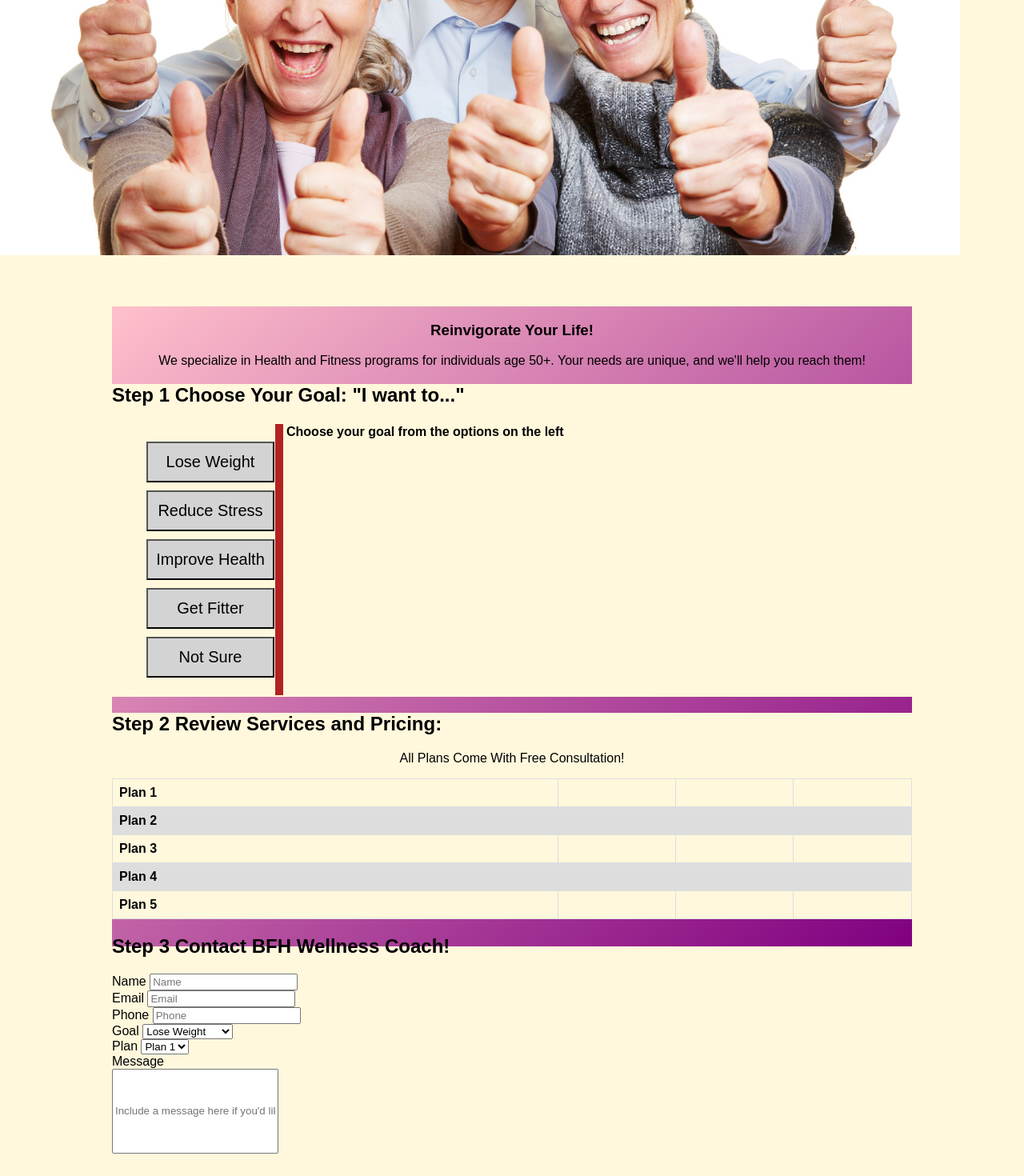
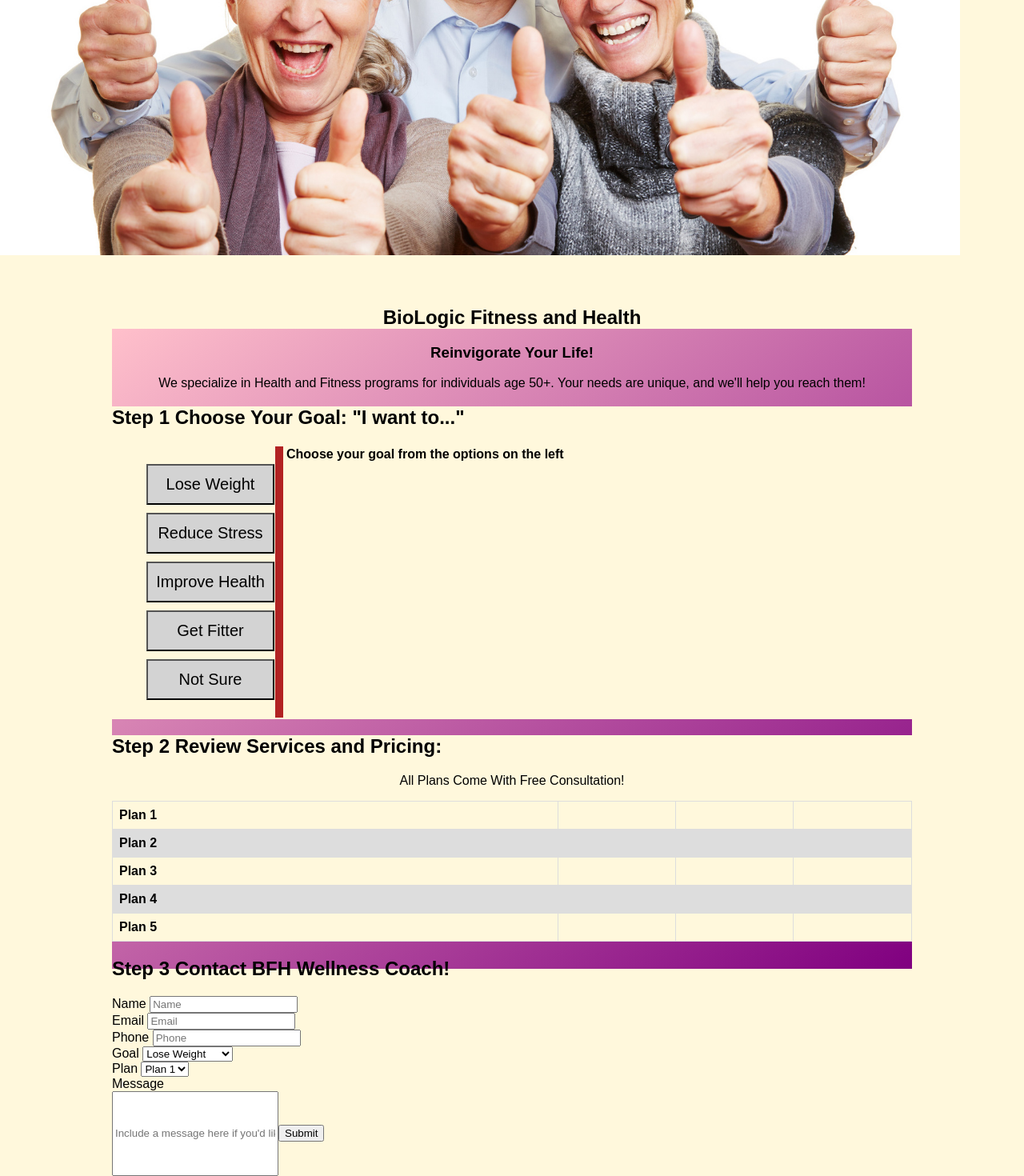
Before and after one commit to MyNameIsSpencer/fit_trainer, a React (Create React App) app in the folder client/: page / in a window 1280 px wide. Shown: the part 353-1823 px from the top of the page at 80% size. Before the commit the page ends 1795 px from the top, so only its background shows below. Built offline with nearby package versions, Linux system fonts and the light colour scheme; no server answers.

Commit message:
about to change

```diff
--- a/client/src/Home.js
+++ b/client/src/Home.js
@@ -35,7 +35,7 @@ class Home extends Component {
         <div className="top-pic">
           <img src={thumbsup} alt="thumbsup"/>
         </div>
-        {/*<h2 className="titler"> BioLogic Fitness and Health </h2>*/}
+        <h2 className="titler"> BioLogic Fitness and Health </h2>
         <div className="centre-column">
           <h3> Reinvigorate Your Life! </h3>
           <p>
@@ -51,10 +51,7 @@ class Home extends Component {
         </div>
       </div>
     )
-
-
   }
-
 }
 
 export default Home;
--- a/client/src/Step3.js
+++ b/client/src/Step3.js
@@ -80,6 +80,7 @@ class Step3 extends Component {
             </label>
             <br />
             <input type="textarea" placeholder="Include a message here if you'd like" value={this.state.message}/>
+            <input type="submit" value="Submit" />
           </form>
         </div>
       </div>
```
Also changed, not shown: 1 other file (tests, documents, lock files or other folders). Lines whose indentation alone changed are shown as unchanged.
